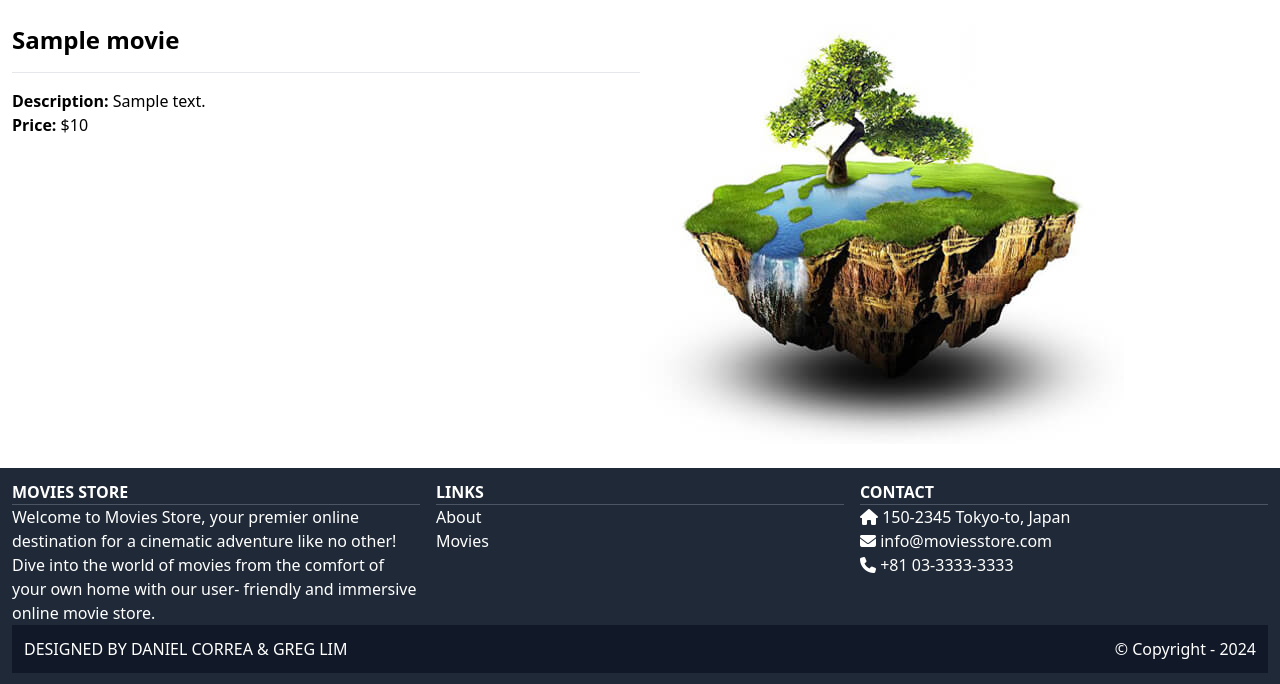
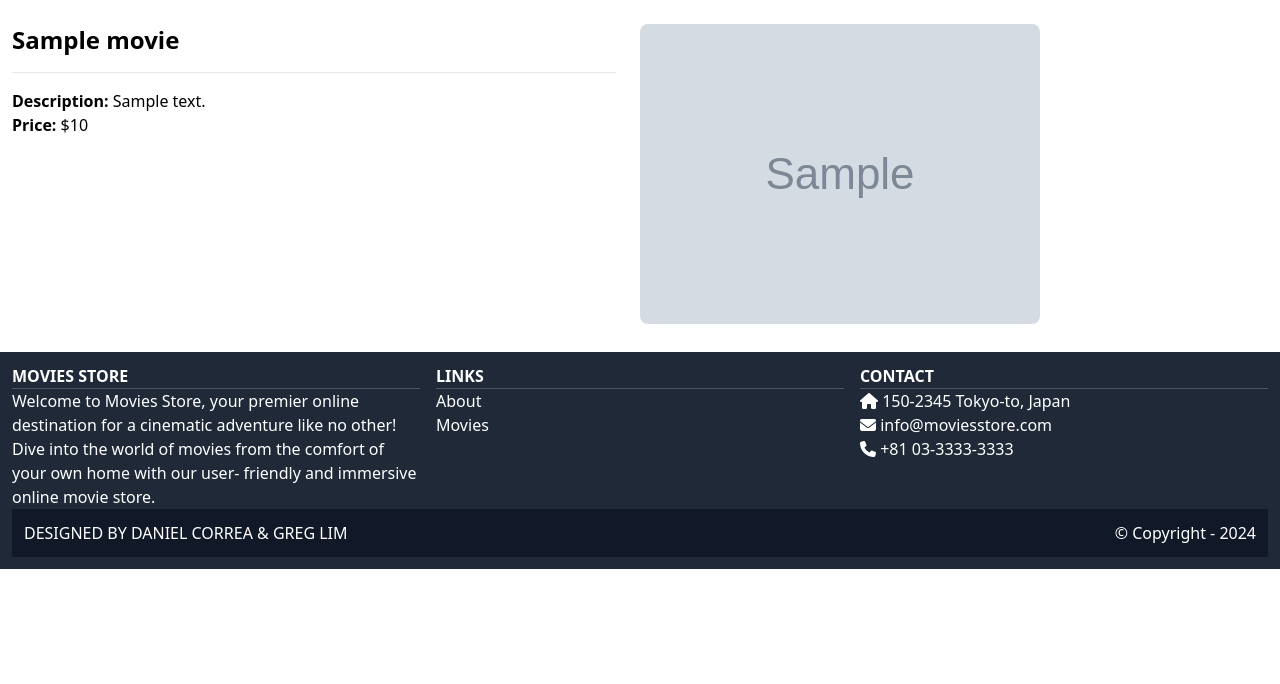
Before and after one commit to DanielMagero/DjangoLearning, a Django app: template FirstProject/moviestore/movies/templates/movies/show.html in a window 1280 px wide. Shown: the part 52-736 px from the top of the page. Run offline with Django 5.2, Linux system fonts and the light colour scheme; the template is opened without the code that fills it: most values are stand-ins (such as "Sample title", 1, 10 or a date in 2020); grey boxes marked "Sample" are stand-in pictures; some libraries are stand-ins or nearby versions.

Commit message:
adding the model connection to the movie files

```diff
--- a/FirstProject/moviestore/movies/templates/movies/index.html
+++ b/FirstProject/moviestore/movies/templates/movies/index.html
@@ -16,7 +16,7 @@
       {% for movie in template_data.movies %}
       <div class="mb-2">
         <div class="p-2 bg-white rounded-lg shadow-md flex flex-col items-center">
-          <img src="{% static 'img/about.jpg' %}" class="w-full h-auto rounded-t-lg">
+          <img src="{{ movie.image.url }}" class="rounded-t-lg img-card-200">
           <div class="p-4 text-center">
             <a href="{% url 'movies.show' movie.id  %}" class=" text-white font-semibold py-2 px-4 rounded">
               <h3 class="text-lg font-semibold ">{{ movie.name }}</h3>
--- a/FirstProject/moviestore/movies/templates/movies/show.html
+++ b/FirstProject/moviestore/movies/templates/movies/show.html
@@ -5,15 +5,15 @@
 
 <div class="p-3">
   <div class="container mx-auto">
-    <div class="flex flex-col md:flex-row mt-3">
+    <div class="space-x-200 flex flex-col md:flex-row mt-3">
       <div class="md:w-1/2 mx-auto mb-3">
         <h2 class="text-2xl font-bold">{{ template_data.movie.name }}</h2>
         <hr class="my-4" />
         <p><b>Description:</b> {{template_data.movie.description }}</p>
         <p><b>Price:</b> ${{template_data.movie.price }}</p>
       </div>
-      <div class="md:w-1/2 mx-auto mb-3 text-center">
-        <img src="{% static 'img/about.jpg' %}" class="rounded-lg" />
+      <div class="md:w-1/2 mx-6 mb-4 text-center">
+        <img src="{{ template_data.movie.image.url }}" class="rounded-lg img-card-400" />
       </div>
     </div>
   </div>
--- a/FirstProject/moviestore/moviestore/static/css/style.css
+++ b/FirstProject/moviestore/moviestore/static/css/style.css
@@ -35,3 +35,11 @@
 .ms-footer-bottom a:hover {
   color: #fff;
 }
+
+.img-card-200 {
+  @apply w-fit max-h-200;
+}
+
+.img-card-400 {
+  @apply w-fit max-h-400;
+}
```
Also changed, not shown: FirstProject/moviestore/movies/views.py (+4 -3 lines).
